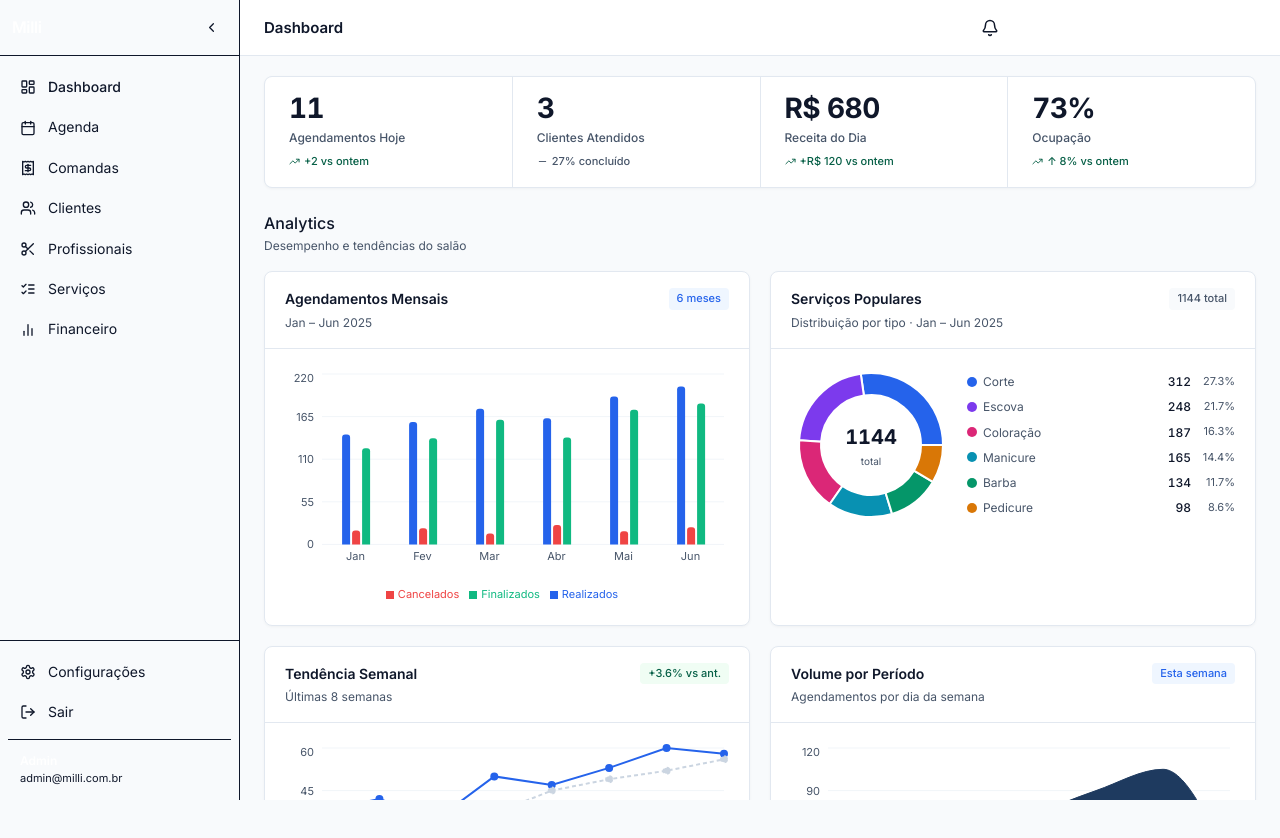
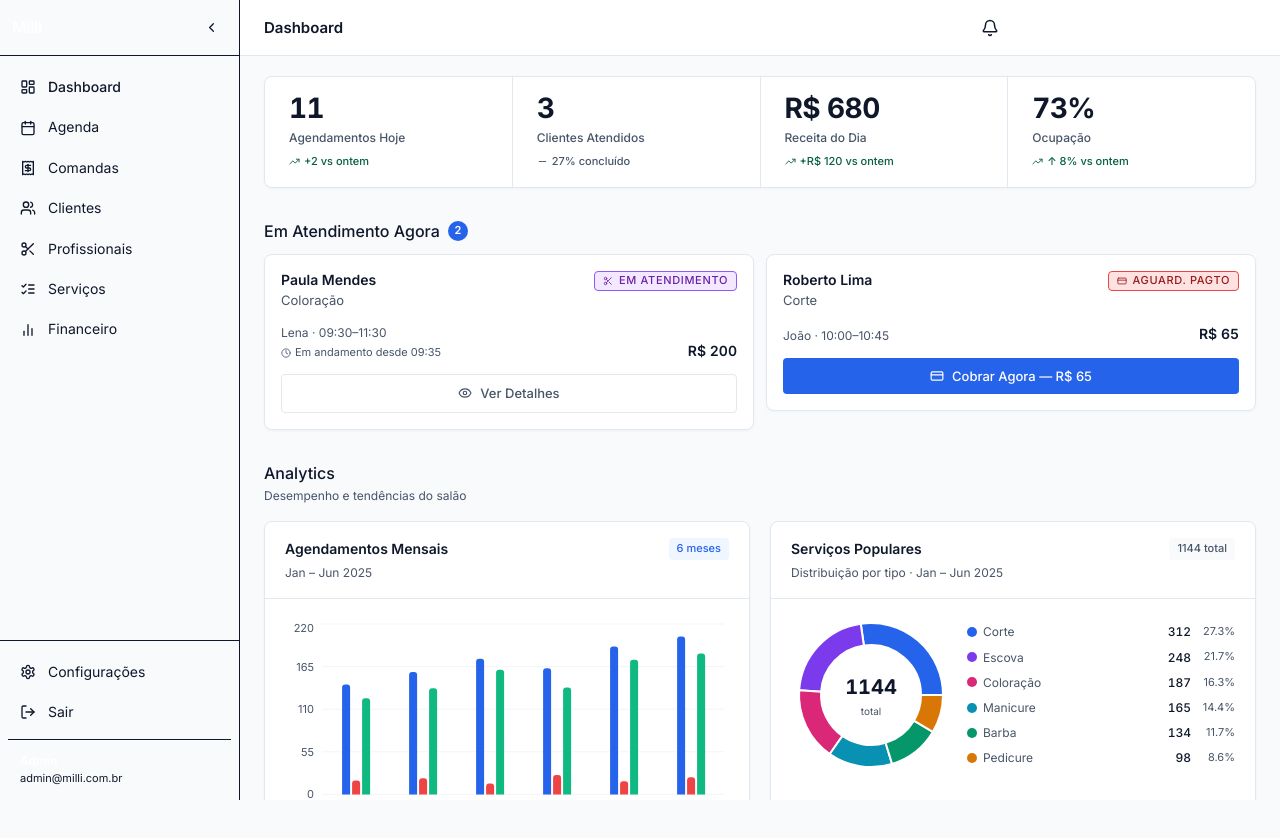
Before and after one commit to v3labscontato-byte/milli-agenda, a Next.js app in the folder apps/web/: page /dashboard in a window 1280 px wide. Shown: the top 838 px of the page. Built offline with nearby package versions, Linux system fonts and the light colour scheme.

Commit message:
feat(dashboard): add AppointmentsNow section and improve spacing

```diff
--- a/apps/web/src/app/dashboard/page.tsx
+++ b/apps/web/src/app/dashboard/page.tsx
@@ -2,6 +2,7 @@ import { mockAppointments, mockKpis } from '@/lib/mock-data'
 import KpiStrip from '@/components/kpi-strip'
 import Upcoming from '@/components/upcoming'
 import AgendaTable from '@/components/agenda-table'
+import AppointmentsNow from '@/components/appointments-now'
 import BookingsChart from '@/components/charts/bookings-chart'
 import WeeklyChart from '@/components/charts/weekly-chart'
 import ServicesChart from '@/components/charts/services-chart'
@@ -10,17 +11,23 @@ import VolumeChart from '@/components/charts/volume-chart'
 export const metadata = { title: 'Dashboard' }
 
 export default function DashboardPage() {
+  const activeNow = mockAppointments.filter(
+    (a) => a.status === 'IN_SERVICE' || a.status === 'AWAITING_PAYMENT',
+  )
   const upcoming = mockAppointments.filter(
     (a) => a.status === 'SCHEDULED' || a.status === 'CONFIRMED',
   )
 
   return (
-    <div className="space-y-6 pb-10">
+    <div className="space-y-8 pb-10">
 
       {/* ① KPI Strip */}
       <KpiStrip kpis={mockKpis} />
 
-      {/* ② Analytics 2×2 */}
+      {/* ② Em Atendimento Agora */}
+      <AppointmentsNow appointments={activeNow} />
+
+      {/* ③ Analytics 2×2 */}
       <section aria-labelledby="analytics-heading">
         <div className="mb-4">
           <h2 id="analytics-heading" className="text-[16px] font-medium leading-[1.4] text-[#0F172A]">
@@ -36,7 +43,7 @@ export default function DashboardPage() {
         </div>
       </section>
 
-      {/* ③ Agenda de Hoje (flex-1) + Próximos Horários (w-80 fixo) */}
+      {/* ④ Agenda de Hoje (flex-1) + Próximos Horários (w-80 fixo) */}
       <div className="flex flex-col gap-6 xl:flex-row xl:items-start">
         <div className="min-w-0 flex-1">
           <AgendaTable appointments={mockAppointments} />
```
